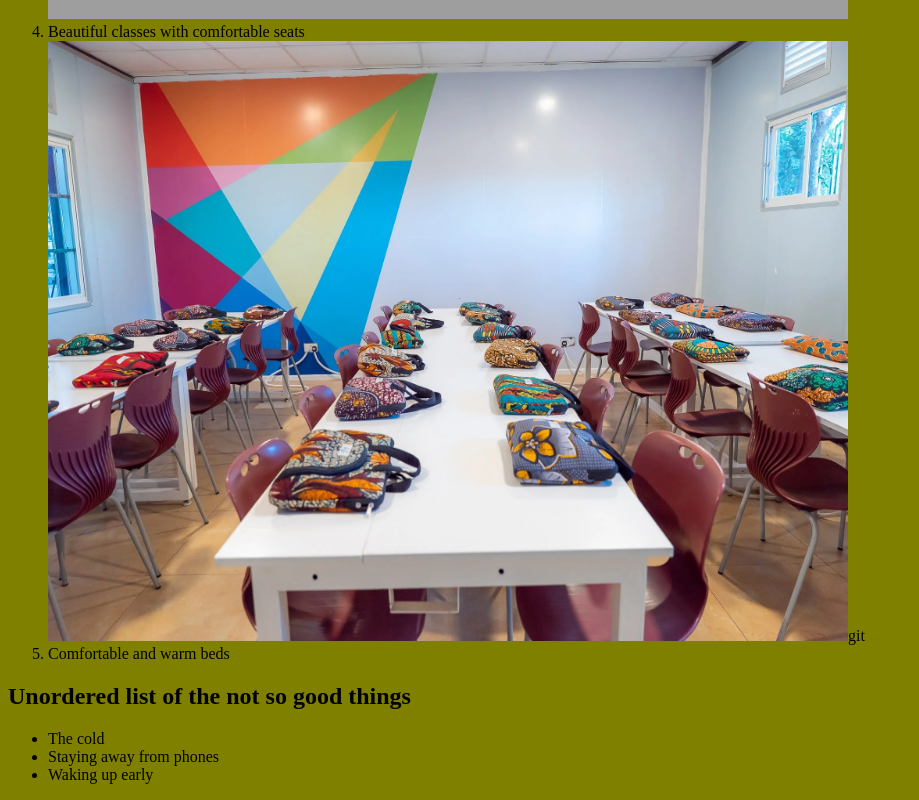
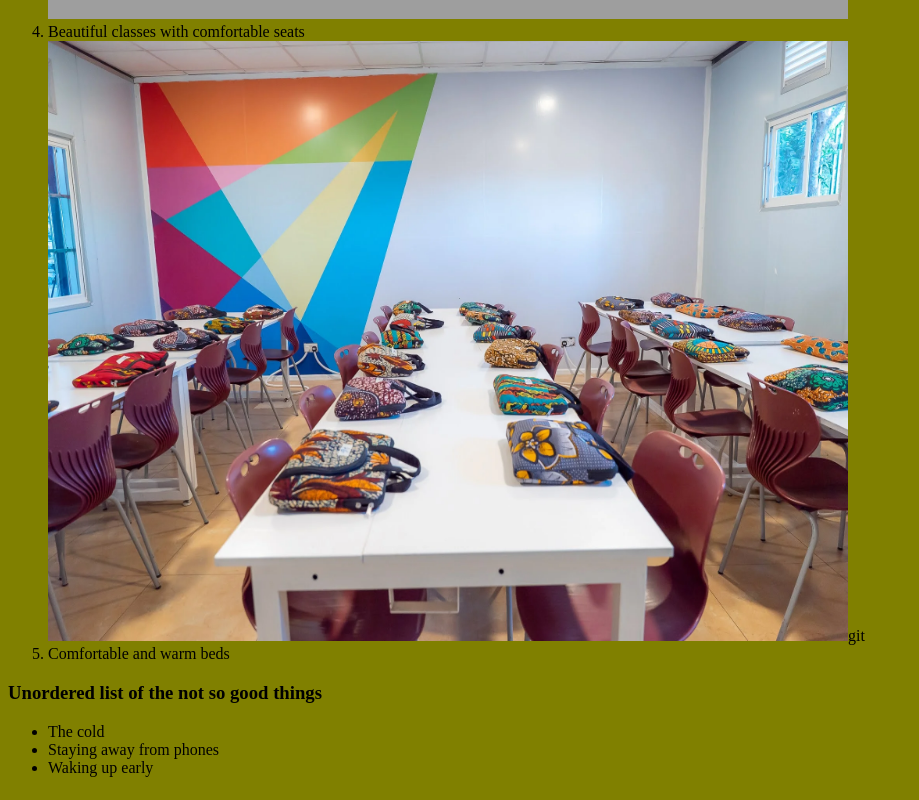
Before and after one commit to mercylinemakuto/First-Week, a plain HTML site: page index.html in a window 1280 px wide. Shown: the part 1686-2486 px from the top of the page, without its empty margins (0-919 px from the left). Drawn offline with Linux system fonts and the light colour scheme; grey boxes are pictures that could not be loaded.

Commit message:
add new change

```diff
--- a/index.html
+++ b/index.html
@@ -29,7 +29,7 @@
     <img src="My images/Beautiful classes.webp" alt=" Great classes at Akirachix" style=" width:800px; height: 600px;">git
     <li> Comfortable and warm beds</li>
     </ol>
-    <h2 style=" color: black;">Unordered list of the not so good things</h2>
+    <h3 style=" color: black;">Unordered list of the not so good things</h3>
     <ul>
         <li> The cold</li>
          <li> Staying away from phones</li>
```
